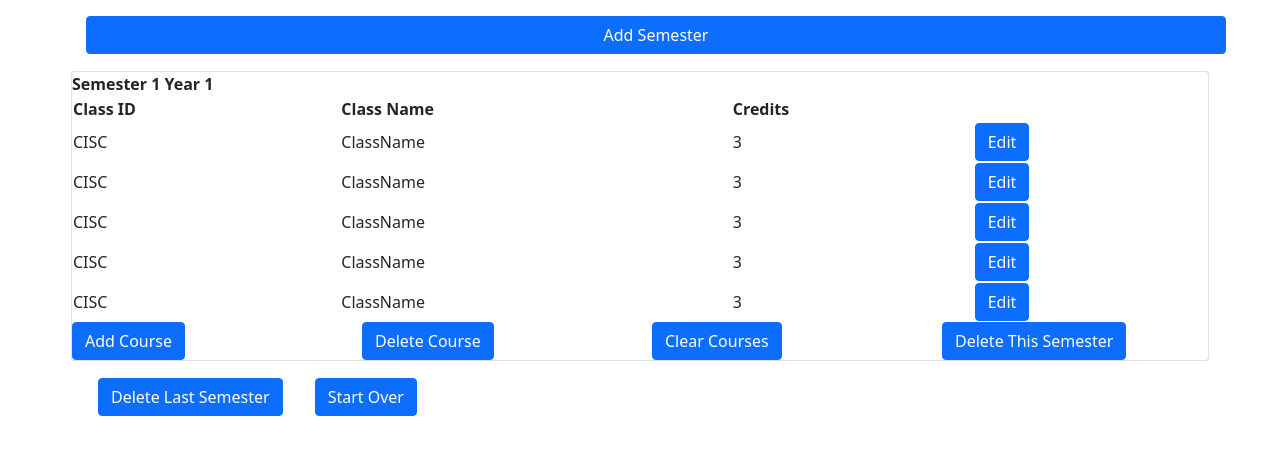
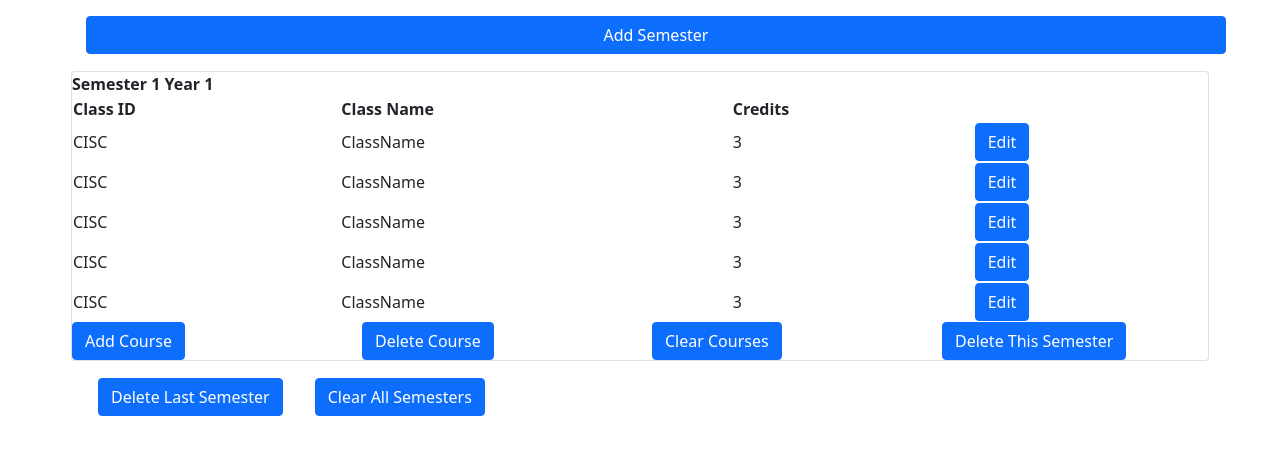
Before and after one commit to UD-CISC275-F21/ud-cis-scheduler-team-17, a React (Create React App) app: page / in a window 1280 px wide. Shown: the top 454 px of the page. Built offline with nearby package versions, Linux system fonts and the light colour scheme.

Commit message:
Fixed & tested issue with Start Over button

```diff
--- a/src/components/SemesterViewer.tsx
+++ b/src/components/SemesterViewer.tsx
@@ -69,8 +69,8 @@ export function SemesterTable() : JSX.Element {
     function deleteAllSems() {
         //setSemester(0);
         //setYear(0);
-        setID(0);
-        setSem([{id:0, semesterNum: 1, year: 1}]);
+        setID(-1);
+        setSem([]);
         //addSemester();
     }
 
@@ -91,7 +91,7 @@ export function SemesterTable() : JSX.Element {
                 </table>
             </Row>
             <Button data-testid="delete-last-semester-button" onClick={deleteSemester} className="m-3">Delete Last Semester</Button>
-            <Button data-testid="start-over-button" onClick={deleteAllSems} className="m-3">Start Over</Button>
+            <Button data-testid="clear-all-semesters-button" onClick={deleteAllSems} className="m-3">Clear All Semesters</Button>
         </>
         //<SubjectTable currentSem={currentSemester}></SubjectTable>
     );
```
Also changed, not shown: 1 other file (tests, documents, lock files or other folders).
